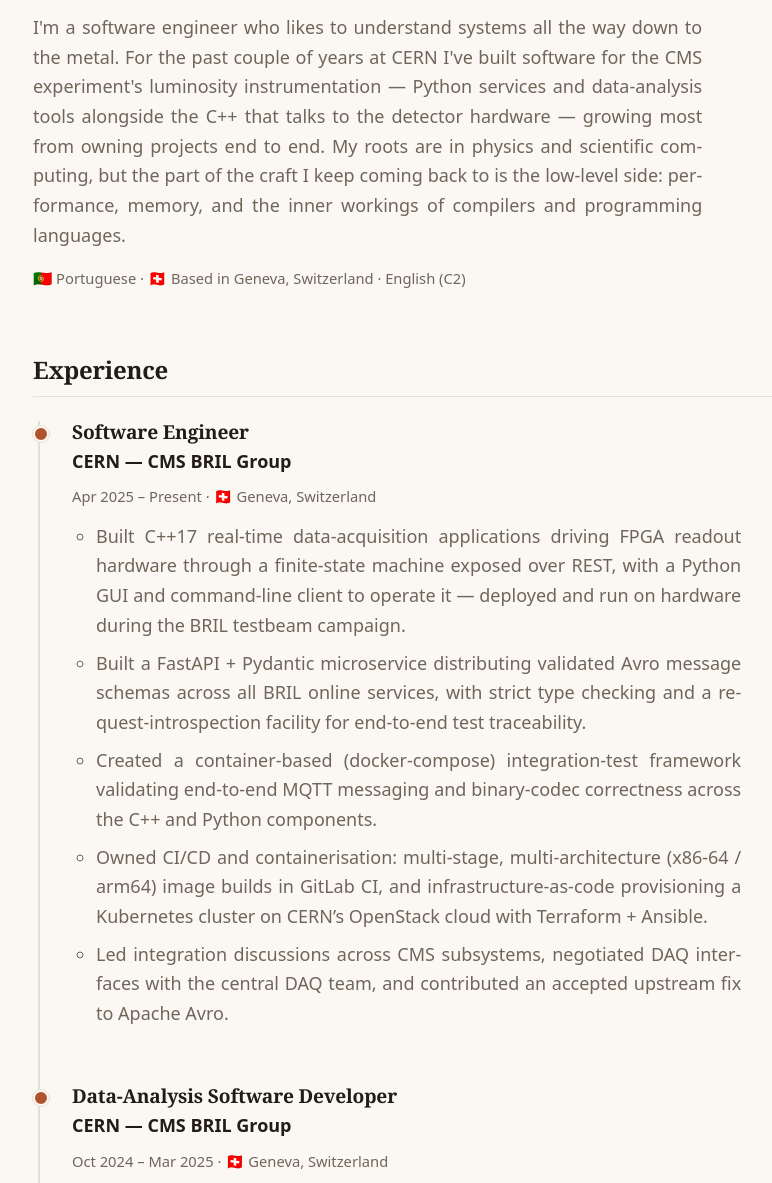
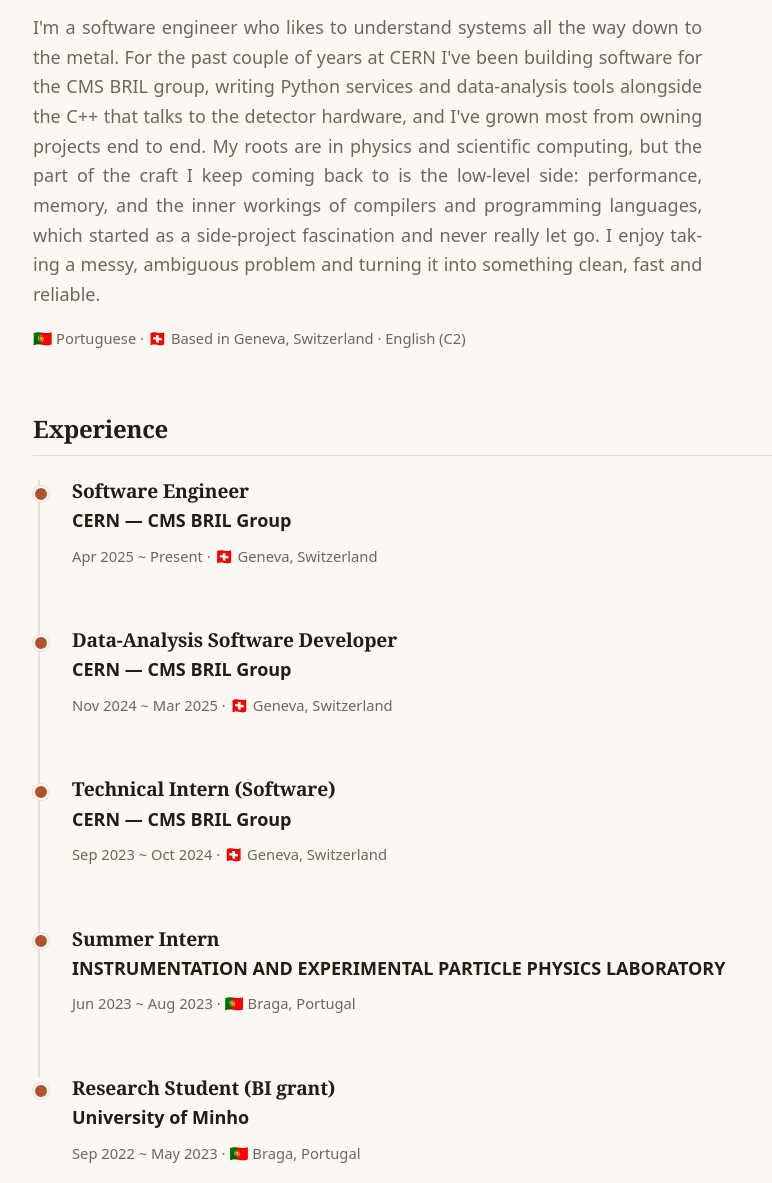
Before and after one commit to fabiocfabini/blog, an Astro site: page /blog/cv in a window 1280 px wide. Shown: the part 250-1433 px from the top of the page, without its empty margins (119-891 px from the left). Built offline with nearby package versions, Linux system fonts and the light colour scheme; Astro itself is replaced by a stand-in of ours.

Commit message:
Change cv related content

```diff
--- a/src/pages/cv.astro
+++ b/src/pages/cv.astro
@@ -9,48 +9,59 @@
   {
     role: 'Software Engineer',
     org: 'CERN — CMS BRIL Group',
-    when: 'Apr 2025 – Present',
+    when: 'Apr 2025 ~ Present',
     where: 'Geneva, Switzerland',
     flag: '🇨🇭',
     points: [
-      'Built C++17 real-time data-acquisition applications driving FPGA readout hardware through a finite-state machine exposed over REST, with a Python GUI and command-line client to operate it — deployed and run on hardware during the BRIL testbeam campaign.',
-      'Built a FastAPI + Pydantic microservice distributing validated Avro message schemas across all BRIL online services, with strict type checking and a request-introspection facility for end-to-end test traceability.',
-      'Created a container-based (docker-compose) integration-test framework validating end-to-end MQTT messaging and binary-codec correctness across the C++ and Python components.',
-      'Owned CI/CD and containerisation: multi-stage, multi-architecture (x86-64 / arm64) image builds in GitLab CI, and infrastructure-as-code provisioning a Kubernetes cluster on CERN’s OpenStack cloud with Terraform + Ansible.',
-      'Led integration discussions across CMS subsystems, negotiated DAQ interfaces with the central DAQ team, and contributed an accepted upstream fix to Apache Avro.',
+    //   'Built C++17 real-time data-acquisition applications driving FPGA readout hardware through a finite-state machine exposed over REST, with a Python GUI and command-line client to operate it — deployed and run on hardware during the BRIL testbeam campaign.',
+    //   'Built a FastAPI + Pydantic microservice distributing validated Avro message schemas across all BRIL online services, with strict type checking and a request-introspection facility for end-to-end test traceability.',
+    //   'Created a container-based (docker-compose) integration-test framework validating end-to-end MQTT messaging and binary-codec correctness across the C++ and Python components.',
+    //   'Owned CI/CD and containerisation: multi-stage, multi-architecture (x86-64 / arm64) image builds in GitLab CI, and infrastructure-as-code provisioning a Kubernetes cluster on CERN’s OpenStack cloud with Terraform + Ansible.',
+    //   'Led integration discussions across CMS subsystems, negotiated DAQ interfaces with the central DAQ team, and contributed an accepted upstream fix to Apache Avro.',
     ],
   },
   {
     role: 'Data-Analysis Software Developer',
     org: 'CERN — CMS BRIL Group',
-    when: 'Oct 2024 – Mar 2025',
+    when: 'Nov 2024 ~ Mar 2025',
     where: 'Geneva, Switzerland',
     flag: '🇨🇭',
     points: [
-      'Designed and built a modular, configuration-driven analysis-pipeline framework in Python (typed, auto-registering components; declarative YAML pipelines; a column-oriented data model) that standardised and replaced the team’s ad-hoc analysis scripts, with a full quality toolchain (pytest, static typing, linting, pre-commit, CI).',
-      'Ran a systematic study of the team’s long-standing IO bottleneck, showing a columnar layout delivers ~2 orders of magnitude higher read throughput and 2–4× compression, and produced a clear, cost-aware recommendation for the Phase-2 data pipeline.',
+    //   'Designed and built a modular, configuration-driven analysis-pipeline framework in Python (typed, auto-registering components; declarative YAML pipelines; a column-oriented data model) that standardised and replaced the team’s ad-hoc analysis scripts, with a full quality toolchain (pytest, static typing, linting, pre-commit, CI).',
+    //   'Ran a systematic study of the team’s long-standing IO bottleneck, showing a columnar layout delivers ~2 orders of magnitude higher read throughput and 2~4× compression, and produced a clear, cost-aware recommendation for the Phase-2 data pipeline.',
     ],
   },
   {
     role: 'Technical Intern (Software)',
     org: 'CERN — CMS BRIL Group',
-    when: 'Sep 2023 – Aug 2024',
+    when: 'Sep 2023 ~ Oct 2024',
     where: 'Geneva, Switzerland',
     flag: '🇨🇭',
     points: [
-      'Maintained and extended a critical Python/C++ analysis framework, implementing new features and synchronising development across framework branches.',
-      'Built a vectorised computation layer in C and Cython to speed up the hot paths.',
+    //   'Maintained and extended a critical Python/C++ analysis framework, implementing new features and synchronising development across framework branches.',
+    //   'Built a vectorised computation layer in C and Cython to speed up the hot paths.',
     ],
   },
   {
-    role: 'Research & Internship',
-    org: 'University of Minho',
-    when: '2022 – 2023',
+    role: 'Summer Intern',
+    org: 'INSTRUMENTATION AND EXPERIMENTAL PARTICLE PHYSICS LABORATORY',
+    when: 'Jun 2023 ~ Aug 2023',
     where: 'Braga, Portugal',
     flag: '🇵🇹',
     points: [
-      'Summer intern, Instrumentation & Experimental Particle Physics Lab: ML anomaly detection on CMS simulated collision data (PyTorch / Lightning / TensorFlow, Optuna-tuned variational autoencoders).',
-      'Research student (BI grant): parallelised an HPC codebase for the optical properties of 2D materials (NumPy, Dask, h5py), published as an open-source Python package.',
+    //   'Summer intern, Instrumentation & Experimental Particle Physics Lab: ML anomaly detection on CMS simulated collision data (PyTorch / Lightning / TensorFlow, Optuna-tuned variational autoencoders).',
+    //   'Research student (BI grant): parallelised an HPC codebase for the optical properties of 2D materials (NumPy, Dask, h5py), published as an open-source Python package.',
+    ],
+  },
+  {
+    role: 'Research Student (BI grant)',
+    org: 'University of Minho',
+    when: 'Sep 2022 ~ May 2023',
+    where: 'Braga, Portugal',
+    flag: '🇵🇹',
+    points: [
+    //   'Summer intern, Instrumentation & Experimental Particle Physics Lab: ML anomaly detection on CMS simulated collision data (PyTorch / Lightning / TensorFlow, Optuna-tuned variational autoencoders).',
+    //   'Research student (BI grant): parallelised an HPC codebase for the optical properties of 2D materials (NumPy, Dask, h5py), published as an open-source Python package.',
     ],
   },
 ];
@@ -68,7 +79,7 @@
   { name: 'Tox', url: 'https://github.com/fabiocfabini/tox', blurb: 'A C-like language built with flex/yacc plus a bytecode virtual machine.', tech: ['Python', 'flex/yacc'] },
   { name: 'SimpleWire', url: 'https://github.com/fabiocfabini/simplewire', blurb: 'A tiny schema compiler for C that generates single-header binary-serialisation libraries — a lightweight Protocol Buffers alternative.', tech: ['C', 'compilers', 'codegen'] },
   { name: 'Anchor', url: 'https://github.com/fabiocfabini/anchor', blurb: 'A minimal (~90-line) container runtime in C that demonstrates containers at the kernel level using Linux namespaces (UTS, PID, mount, network).', tech: ['C', 'Linux'] },
-  { name: 'Microcontroller + GUI', url: 'https://github.com/fabiocfabini/Micro-Breakout.X', blurb: 'A GUI-driven application over an IEEE 1451 STIM–NCAP interface on a PIC18F47Q10 — C firmware with a Python NCAP and GUI.', tech: ['C', 'Python', 'embedded'] },
+  { name: 'Microcontroller + GUI', url: 'https://github.com/fabiocfabini/Micro-Breakout.X', blurb: 'A GUI-driven application over an IEEE 1451 STIM~NCAP interface on a PIC18F47Q10 — C firmware with a Python NCAP and GUI.', tech: ['C', 'Python', 'embedded'] },
 ];
 
 // Publications, newest first. Berry has a public page; the dissertation does not.
@@ -78,7 +89,7 @@
     kind: 'MSc thesis',
     venue: 'University of Minho',
     title: 'Luminosity calibrations at the CERN Compact Muon Solenoid experiment',
-    note: 'Precise luminosity measurements are essential for determining particle-interaction cross-sections and testing the Standard Model. This thesis calibrates the luminosity of CERN’s CMS experiment for the 2023 proton–proton run at 13.6 TeV, using the van der Meer scan method to set an absolute luminosity scale — measuring an integrated luminosity of 32.74 fb⁻¹ with 1.28% total uncertainty, the best preliminary result achieved by CMS.',
+    note: 'Precise luminosity measurements are essential for determining particle-interaction cross-sections and testing the Standard Model. This thesis calibrates the luminosity of CERN’s CMS experiment for the 2023 proton~proton run at 13.6 TeV, using the van der Meer scan method to set an absolute luminosity scale — measuring an integrated luminosity of 32.74 fb⁻¹ with 1.28% total uncertainty, the best preliminary result achieved by CMS.',
     url: 'https://hdl.handle.net/1822/99188',
   },
   {
@@ -101,14 +112,9 @@
     <h1>Fábio Carneiro</h1>
     <p class="cv-role">Software Engineer · CERN — CMS BRIL Group</p>
     <p class="cv-lead">
-      I'm a software engineer who likes to understand systems all the way down to
-      the metal. For the past couple of years at CERN I've built software for the
-      CMS experiment's luminosity instrumentation — Python services and
-      data-analysis tools alongside the C++ that talks to the detector hardware —
-      growing most from owning projects end to end. My roots are in physics and
-      scientific computing, but the part of the craft I keep coming back to is the
-      low-level side: performance, memory, and the inner workings of compilers and
-      programming languages.
+      I'm a software engineer who likes to understand systems all the way down to the metal. For the past couple of years at CERN I've been building software for the CMS BRIL group, writing Python services and data-analysis tools alongside the C++ that talks to
+      the detector hardware, and I've grown most from owning projects end to end. My roots are in physics and scientific computing, but the part of the craft I keep coming back to is the low-level side: performance, memory, and the inner workings of compilers and
+      programming languages, which started as a side-project fascination and never really let go. I enjoy taking a messy, ambiguous problem and turning it into something clean, fast and reliable.
     </p>
     <p class="meta cv-locale"><span class="cv-flag">🇵🇹</span> Portuguese · <span class="cv-flag">🇨🇭</span> Based in Geneva, Switzerland · English (C2)</p>
   </header>
```
